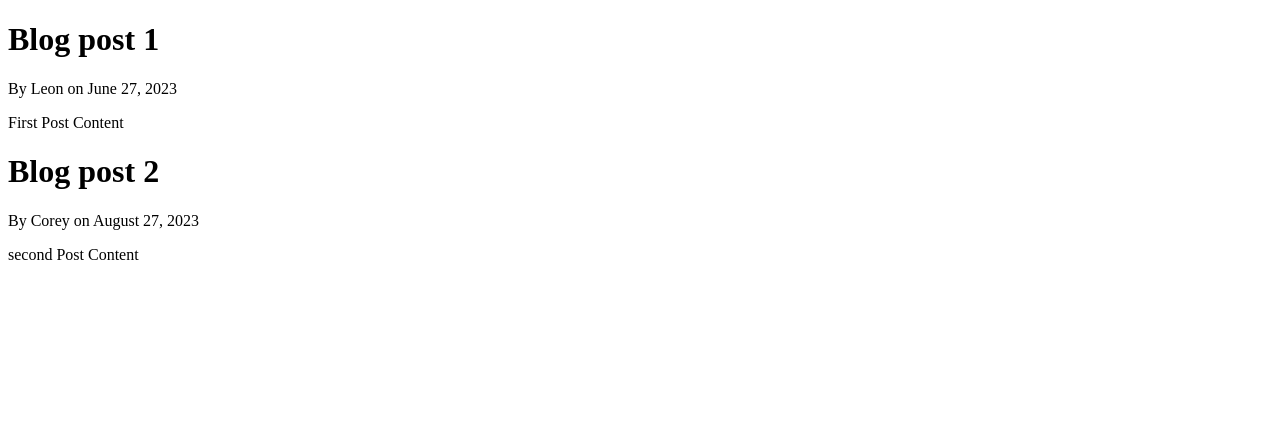
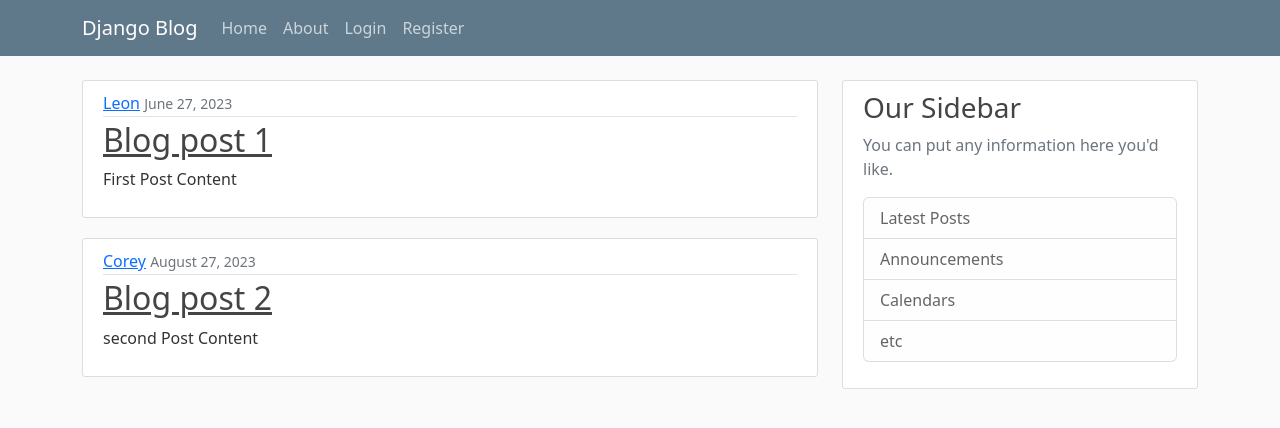
Before and after one commit to riadleon/learning_DJANGO, a Django app: page / in a window 1280 px wide. Shown: the top 428 px of the page. Run offline with Django 4.2, Linux system fonts and the light colour scheme.

Commit message:
learning django day 2 - adding bootstap

```diff
--- /dev/null
+++ b/blog/static/blog/main.css
@@ -0,0 +1,84 @@
+body {
+    background: #fafafa;
+    color: #333333;
+    margin-top: 5rem;
+  }
+
+  h1, h2, h3, h4, h5, h6 {
+    color: #444444;
+  }
+
+  ul {
+    margin: 0;
+  }
+
+  .bg-steel {
+    background-color: #5f788a;
+  }
+
+  .site-header .navbar-nav .nav-link {
+    color: #cbd5db;
+  }
+
+  .site-header .navbar-nav .nav-link:hover {
+    color: #ffffff;
+  }
+
+  .site-header .navbar-nav .nav-link.active {
+    font-weight: 500;
+  }
+
+  .content-section {
+    background: #ffffff;
+    padding: 10px 20px;
+    border: 1px solid #dddddd;
+    border-radius: 3px;
+    margin-bottom: 20px;
+  }
+
+  .article-title {
+    color: #444444;
+  }
+
+  a.article-title:hover {
+    color: #428bca;
+    text-decoration: none;
+  }
+
+  .article-content {
+    white-space: pre-line;
+  }
+
+  .article-img {
+    height: 65px;
+    width: 65px;
+    margin-right: 16px;
+  }
+
+  .article-metadata {
+    padding-bottom: 1px;
+    margin-bottom: 4px;
+    border-bottom: 1px solid #e3e3e3
+  }
+
+  .article-metadata a:hover {
+    color: #333;
+    text-decoration: none;
+  }
+
+  .article-svg {
+    width: 25px;
+    height: 25px;
+    vertical-align: middle;
+  }
+
+  .account-img {
+    height: 125px;
+    width: 125px;
+    margin-right: 20px;
+    margin-bottom: 16px;
+  }
+
+  .account-heading {
+    font-size: 2.5rem;
+  }
--- a/blog/templates/blog/base.html
+++ b/blog/templates/blog/base.html
@@ -1,10 +1,13 @@
+{% load static %}
 <!DOCTYPE html>
 <html lang="en">
 
 <head>
-    <meta charset="UTF-8">
-    <meta http-equiv="X-UA-Compatible" content="IE=edge">
-    <meta name="viewport" content="width=device-width, initial-scale=1.0">
+    <meta charset="utf-8">
+    <meta name="viewport" content="width=device-width, initial-scale=1">
+    <link href="https://cdn.jsdelivr.net/npm/bootstrap@5.2.3/dist/css/bootstrap.min.css" rel="stylesheet"
+        integrity="sha384-rbsA2VBKQhggwzxH7pPCaAqO46MgnOM80zW1RWuH61DGLwZJEdK2Kadq2F9CUG65" crossorigin="anonymous">
+<link rel="stylesheet" href="{% static 'blog/main.css' %}">
     {%if title%}
     <title>Django Blog - {{title}}</title>
     {%else%}
@@ -13,7 +16,51 @@
 </head>
 
 <body>
-    {% block content %}{% endblock %}
+    <header class="site-header">
+        <nav class="navbar navbar-expand-md navbar-dark bg-steel fixed-top">
+            <div class="container">
+                <a class="navbar-brand mr-4" href="{% url 'blog-home' %}">Django Blog</a>
+                <button class="navbar-toggler" type="button" data-toggle="collapse" data-target="#navbarToggle"
+                    aria-controls="navbarToggle" aria-expanded="false" aria-label="Toggle navigation">
+                    <span class="navbar-toggler-icon"></span>
+                </button>
+                <div class="collapse navbar-collapse" id="navbarToggle">
+                    <div class="navbar-nav mr-auto">
+                        <a class="nav-item nav-link" href="{% url 'blog-home' %}">Home</a>
+                        <a class="nav-item nav-link" href="{% url 'blog-about' %}">About</a>
+                    </div>
+                    <!-- Navbar Right Side -->
+                    <div class="navbar-nav">
+                        <a class="nav-item nav-link" href="#">Login</a>
+                        <a class="nav-item nav-link" href="#">Register</a>
+                    </div>
+                </div>
+            </div>
+        </nav>
+    </header>
+    <main role="main" class="container">
+        <div class="row">
+            <div class="col-md-8">
+                {% block content %}{% endblock %}
+            </div>
+            <div class="col-md-4">
+                <div class="content-section">
+                    <h3>Our Sidebar</h3>
+                    <p class='text-muted'>You can put any information here you'd like.
+                    <ul class="list-group">
+                        <li class="list-group-item list-group-item-light">Latest Posts</li>
+                        <li class="list-group-item list-group-item-light">Announcements</li>
+                        <li class="list-group-item list-group-item-light">Calendars</li>
+                        <li class="list-group-item list-group-item-light">etc</li>
+                    </ul>
+                    </p>
+                </div>
+            </div>
+        </div>
+    </main>
+    <script src="https://cdn.jsdelivr.net/npm/bootstrap@5.2.3/dist/js/bootstrap.bundle.min.js"
+        integrity="sha384-kenU1KFdBIe4zVF0s0G1M5b4hcpxyD9F7jL+jjXkk+Q2h455rYXK/7HAuoJl+0I4"
+        crossorigin="anonymous"></script>
 </body>
 
 </html>
--- a/blog/templates/blog/home.html
+++ b/blog/templates/blog/home.html
@@ -1,8 +1,15 @@
 {% extends "blog/base.html" %}
 {% block content %}
-    {%for post in posts%}
-    <h1>{{post.title}}</h1>
-    <p>By {{post.author}} on {{post.date_posted}}</p>
-    <p>{{post.content}}</p>
-    {%endfor%}
+{%for post in posts%}
+<article class="media content-section">
+    <div class="media-body">
+        <div class="article-metadata">
+            <a class="mr-2" href="#">{{ post.author }}</a>
+            <small class="text-muted">{{ post.date_posted }}</small>
+        </div>
+        <h2><a class="article-title" href="#">{{ post.title }}</a></h2>
+        <p class="article-content">{{ post.content }}</p>
+    </div>
+</article>
+{%endfor%}
 {% endblock content %}
```
